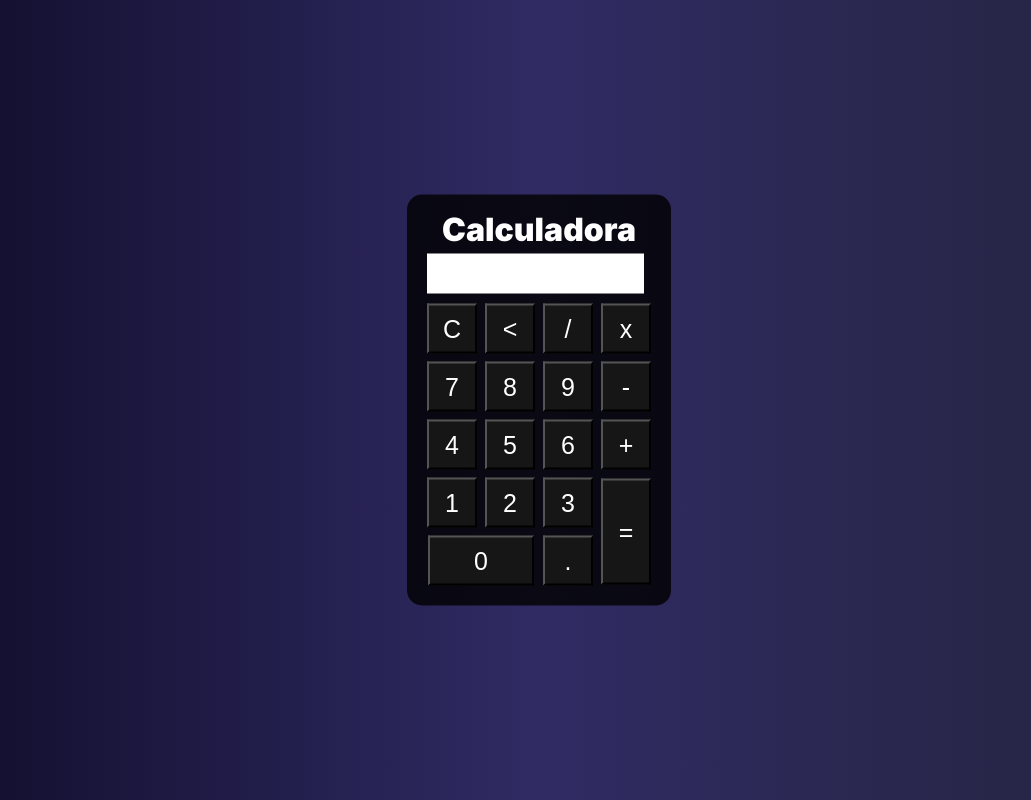
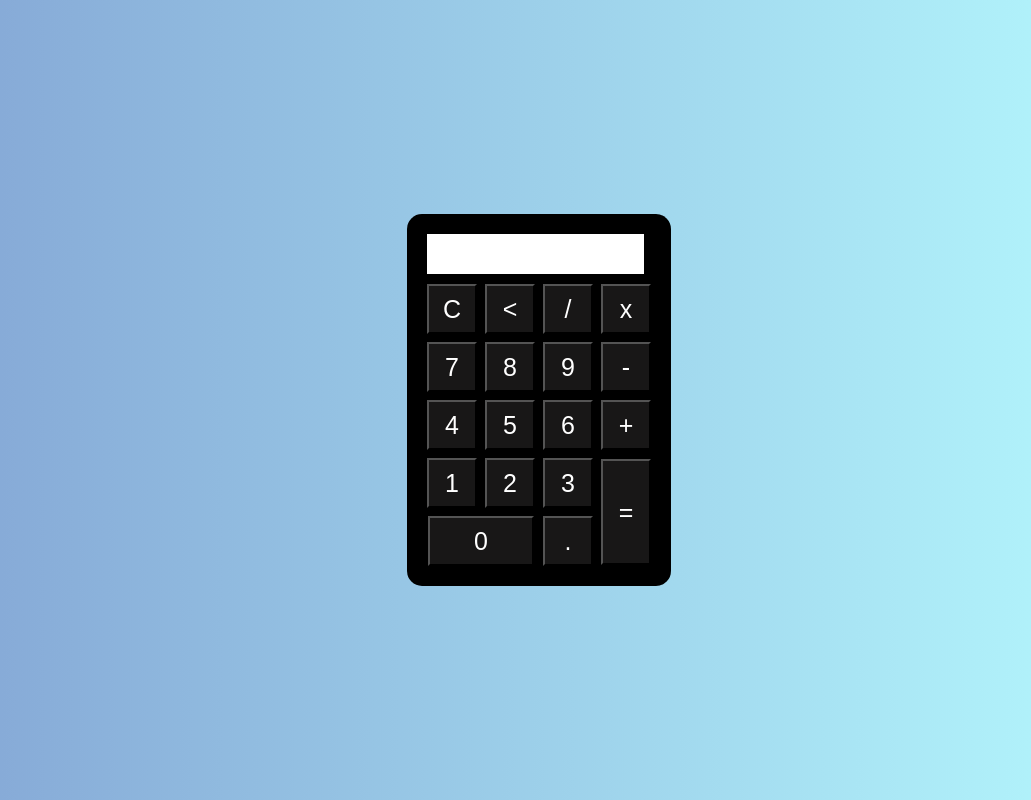
Before and after one commit to gersonn7/Calculadora-Js, a plain HTML site: page index.html in a window 1280 px wide. Shown: the whole page, without its empty margins (101-1132 px from the left). Drawn offline with Linux system fonts and the light colour scheme.

Commit message:
atualização

```diff
--- a/index.html
+++ b/index.html
@@ -13,7 +13,6 @@
 <body>
     <div class="background">
         <div class="calculator">
-            <h1>Calculadora</h1>
             <p id="resultado"></p>
             <table>
                 <tr>
--- a/style.css
+++ b/style.css
@@ -6,7 +6,7 @@
 }
 
 .background{
-    background: linear-gradient(to right, #0f0c29, #302b63, #24243e);
+    background: linear-gradient(to right, #83a4d4, #b6fbff);
     height: 100vh;
     color: white;
     text-align: center;
@@ -14,7 +14,7 @@
 }
 .calculator{
     position: absolute;
-    background-color: rgba(0, 0, 0, 0.8);
+    background-color: rgb(0, 0, 0);
     top: 50%;
     left: 50%;
     transform: translate(-50%,-50%);
@@ -27,14 +27,14 @@
     font-size: 25px;
     margin: 3px;
     cursor: pointer;
-    background-color: #161617;
+    background-color: #181717;
     color: white;
 }
 .btn:hover{
     background-color: black;
 }
 #resultado{
-    background-color: white;
+    background-color: rgb(255, 255, 255);
     width: 207px;
     height: 30px;
     margin: 5px;
```
